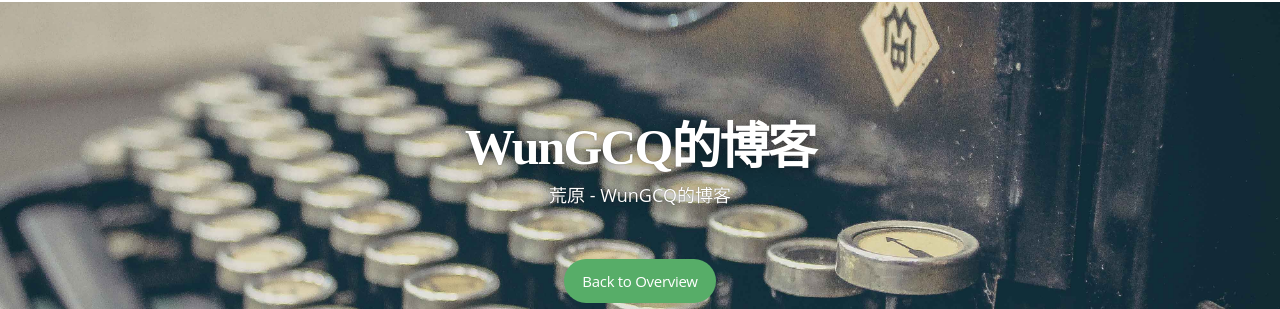
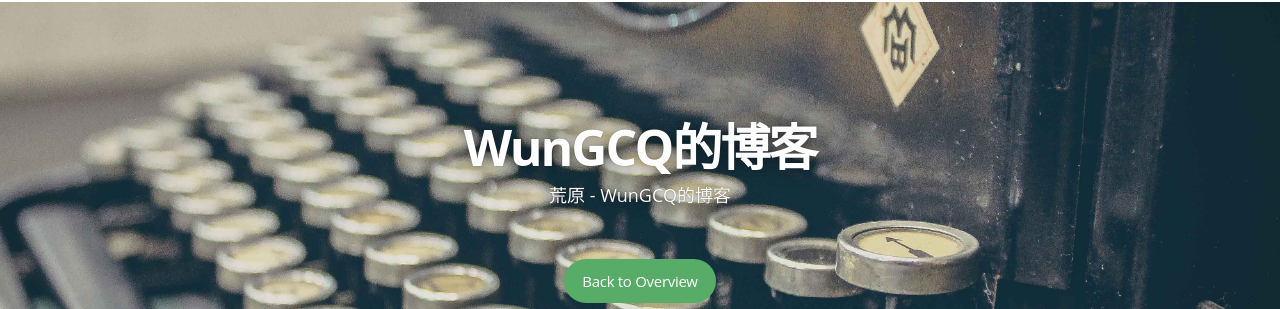
Before and after one commit to wcqblog/wcqblog.github.io, a Jekyll site: the page built from _posts/2015-1-26-about-me.markdown, in a window 1280 px wide. Shown: the part 1535-1844 px from the top of the page. Built offline with Jekyll 4.4.1, drawn with Linux system fonts in a browser that asks for light colours; nearby versions of some CDN libraries; some web fonts are replaced; Markdown is read by kramdown in place of the engine named in the settings.

Commit message:
Update main.sass

```diff
--- a/css/main.sass
+++ b/css/main.sass
@@ -564,7 +564,6 @@ body
       padding: 0 0 10px
       font-size: 50px
       text-align: center
-      font-family: font-sans-new
       font-weight: 700
       letter-spacing: -2px
       outline: 0
```
